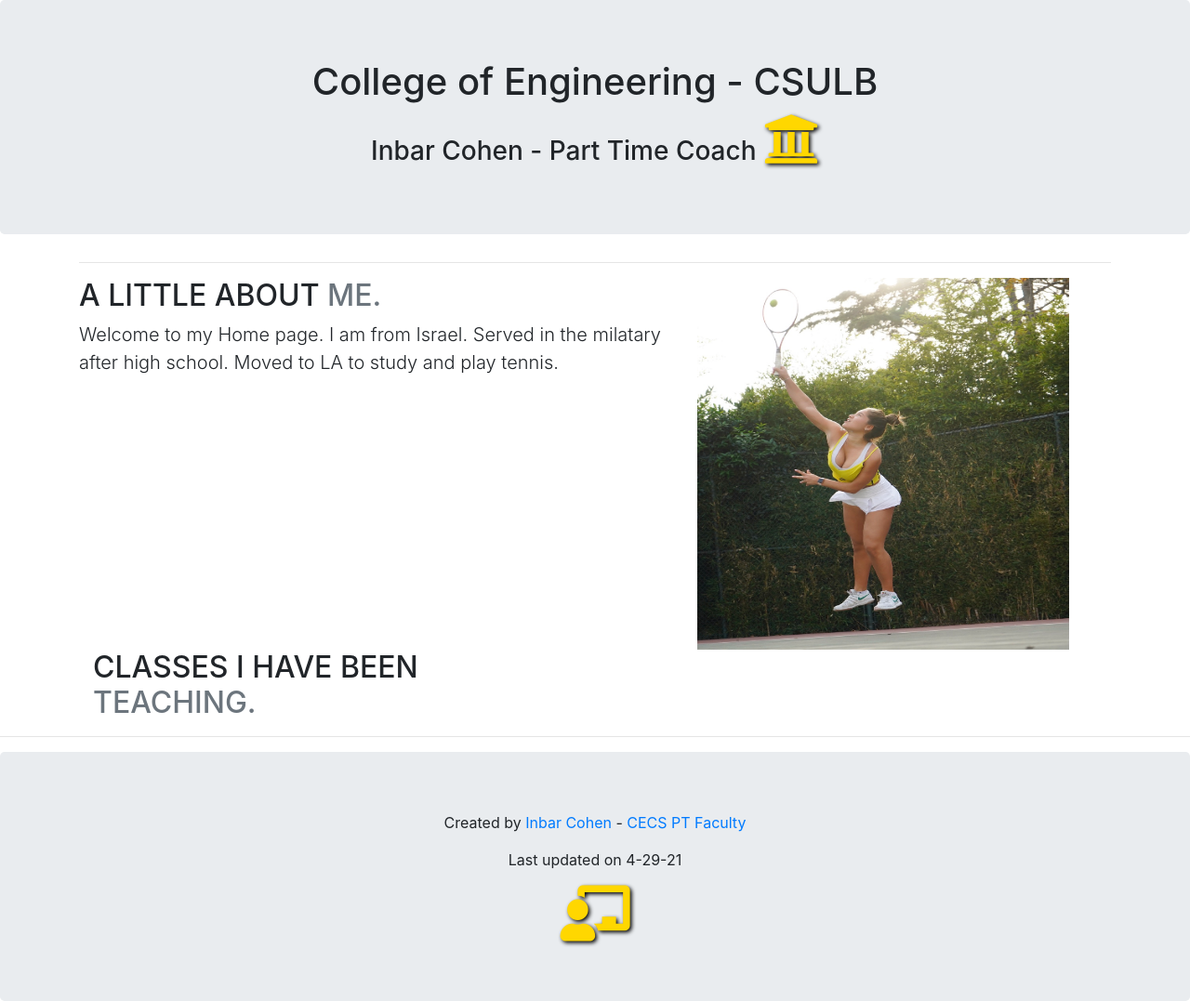
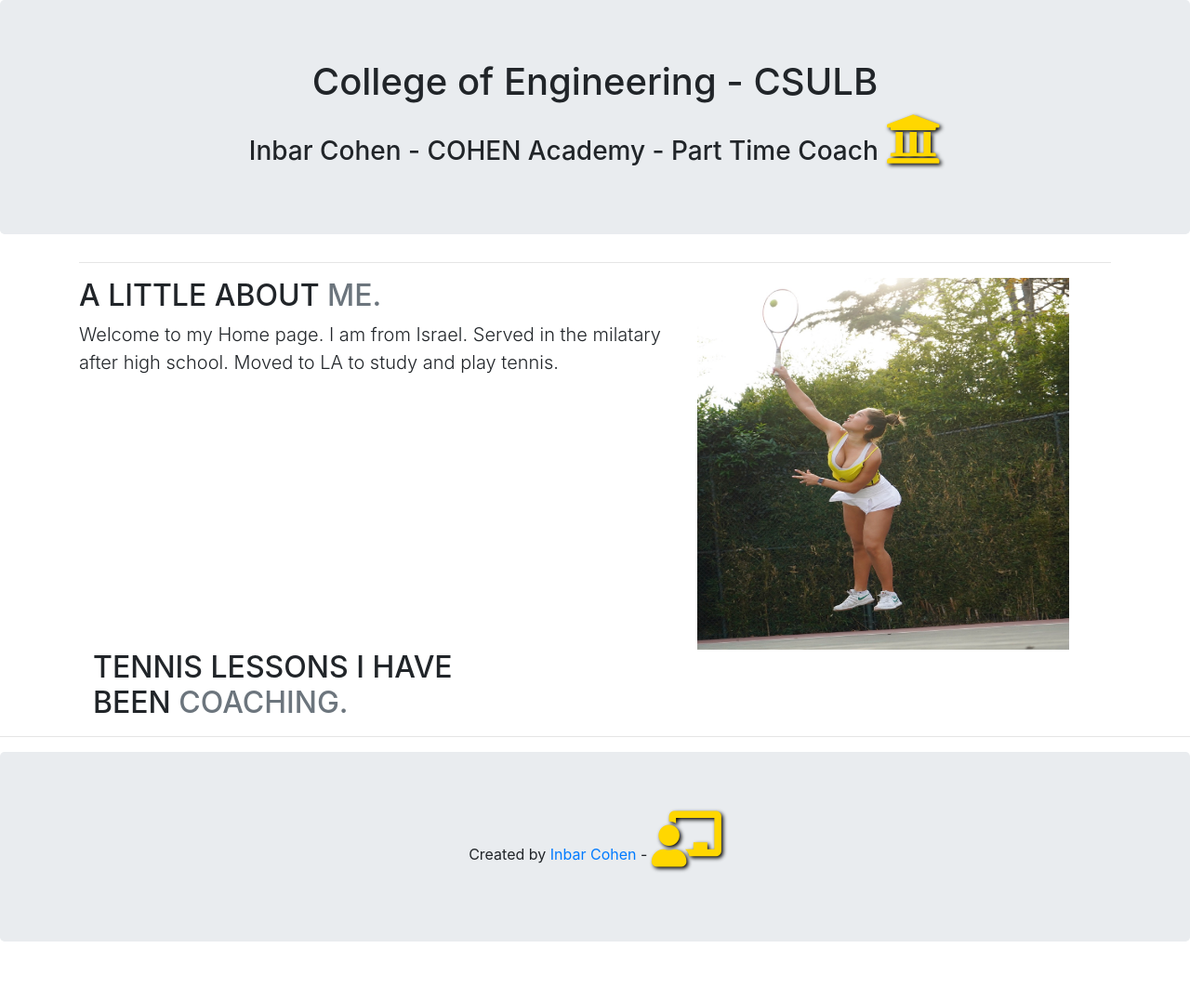
Before and after one commit to inbarit110/cecs105, a plain HTML site: page index1.html in a window 1280 px wide. Shown: the whole page at 93% size. After the commit the page ends 1013 px from the top, so only its background shows below. Drawn offline with nearby package versions, Linux system fonts and the light colour scheme.

Commit message:
Update index1.html

```diff
--- a/index1.html
+++ b/index1.html
@@ -17,7 +17,7 @@
 
 <div class="jumbotron text-center" style="margin-bottom:0">
     <h1>College of Engineering - CSULB </h1>
-  <h3>Inbar Cohen - Part Time Coach <i class="fas fa-university" style="font-size:60px;color:gold;text-shadow:2px 2px 4px #000000;"></i></h3>
+  <h3>Inbar Cohen - COHEN Academy - Part Time Coach <i class="fas fa-university" style="font-size:60px;color:gold;text-shadow:2px 2px 4px #000000;"></i></h3>
 
 </div>
 
@@ -39,14 +39,15 @@
 
       </div>
       <div class="col-md-5">
-         <h2 class="featurette-heading">CLASSES I HAVE BEEN  <span class="text-muted">TEACHING.</span></h2>
+         <h2 class="featurette-heading">TENNIS LESSONS I HAVE BEEN  <span class="text-muted">COACHING.
+            </span></h2>
       </div>
     </div>
 
    <hr class="featurette-divider">
 
 <div class="jumbotron text-center" style="margin-bottom:0">
-  <p>Created by <a href="mailto:r.cohen@csulb.edu">Inbar Cohen</a> -  <a href="https://www.csulb.edu/college-of-engineering/inbar-cohen" target="_blank">CECS PT Faculty</a></p><p>Last updated on 4-29-21</p>
+  <p>Created by <a href="mailto:r.cohen@csulb.edu">Inbar Cohen</a> -
     <i class="fas fa-chalkboard-teacher" style="font-size:60px;color:gold;text-shadow:2px 2px 4px #000000;"></i>
 </div>
     </div>
```
